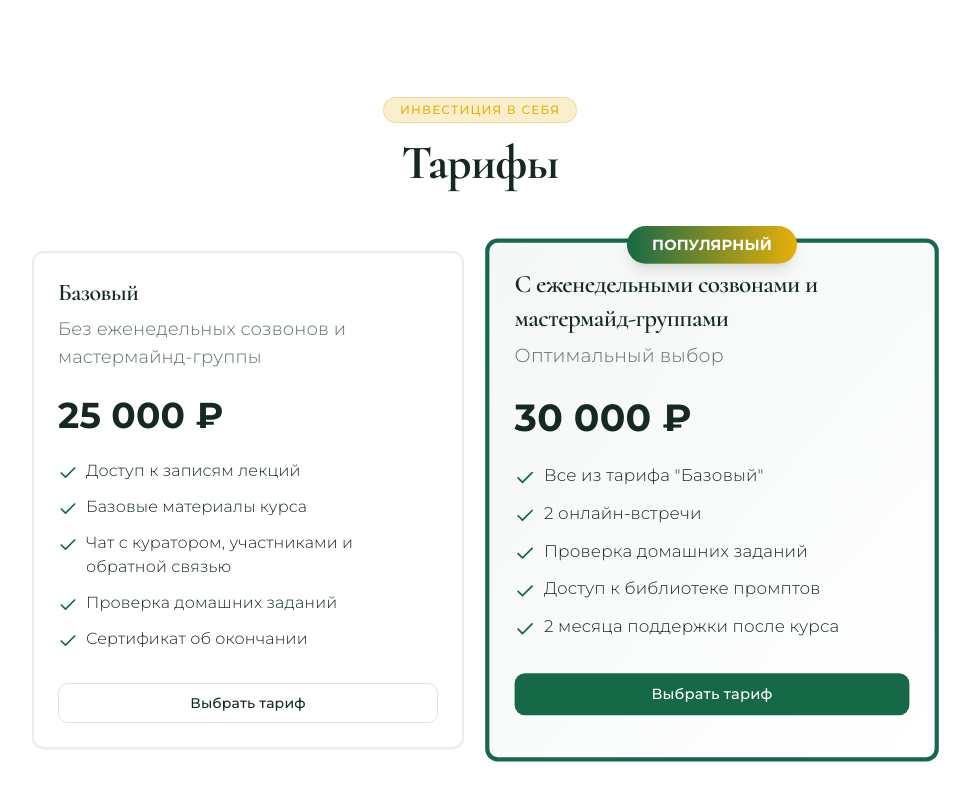
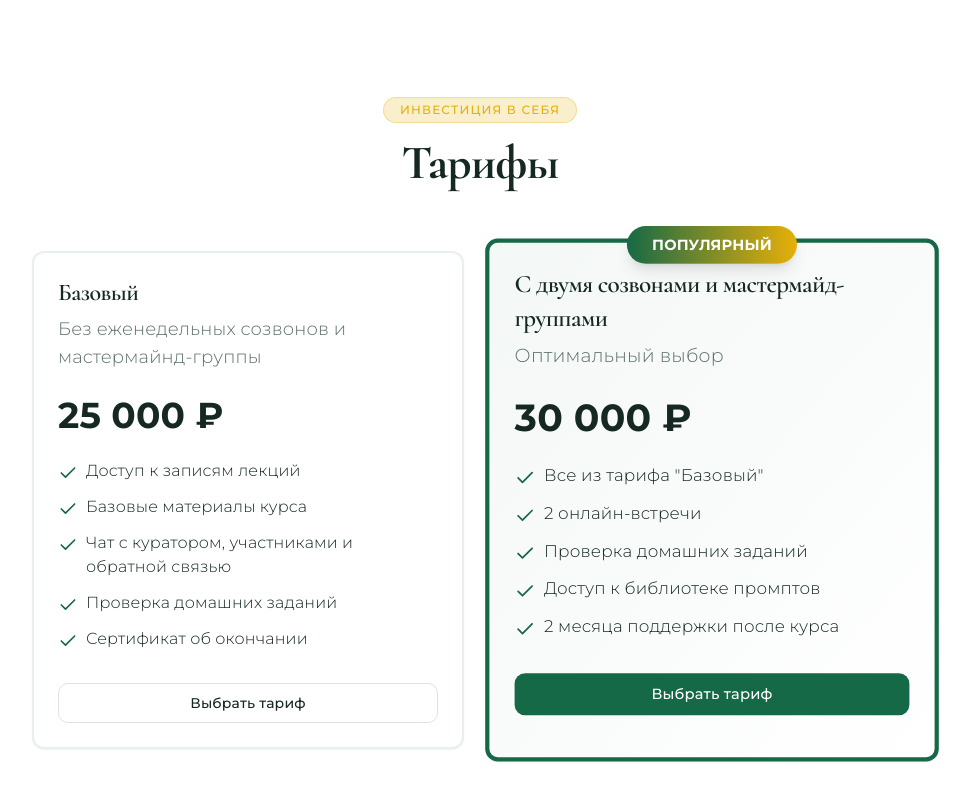
Before and after one commit to pr-poehali-dev/neuro-design-course-1, a React (Vite) app: page / in a window 1280 px wide. Shown: the part 4673-5473 px from the top of the page, without its empty margins (160-1130 px from the left). Built offline with nearby package versions, Linux system fonts and the light colour scheme.

Commit message:
Обновление 1 компонентов

```diff
--- a/src/pages/Index.tsx
+++ b/src/pages/Index.tsx
@@ -405,7 +405,7 @@ const Index = () => {
                 ПОПУЛЯРНЫЙ
               </div>
               <CardHeader>
-                <CardTitle className="text-2xl">С еженедельными созвонами и мастермайд-группами</CardTitle>
+                <CardTitle className="text-2xl">С двумя созвонами и мастермайд-группами</CardTitle>
                 <CardDescription className="text-lg">Оптимальный выбор</CardDescription>
               </CardHeader>
               <CardContent>
```
